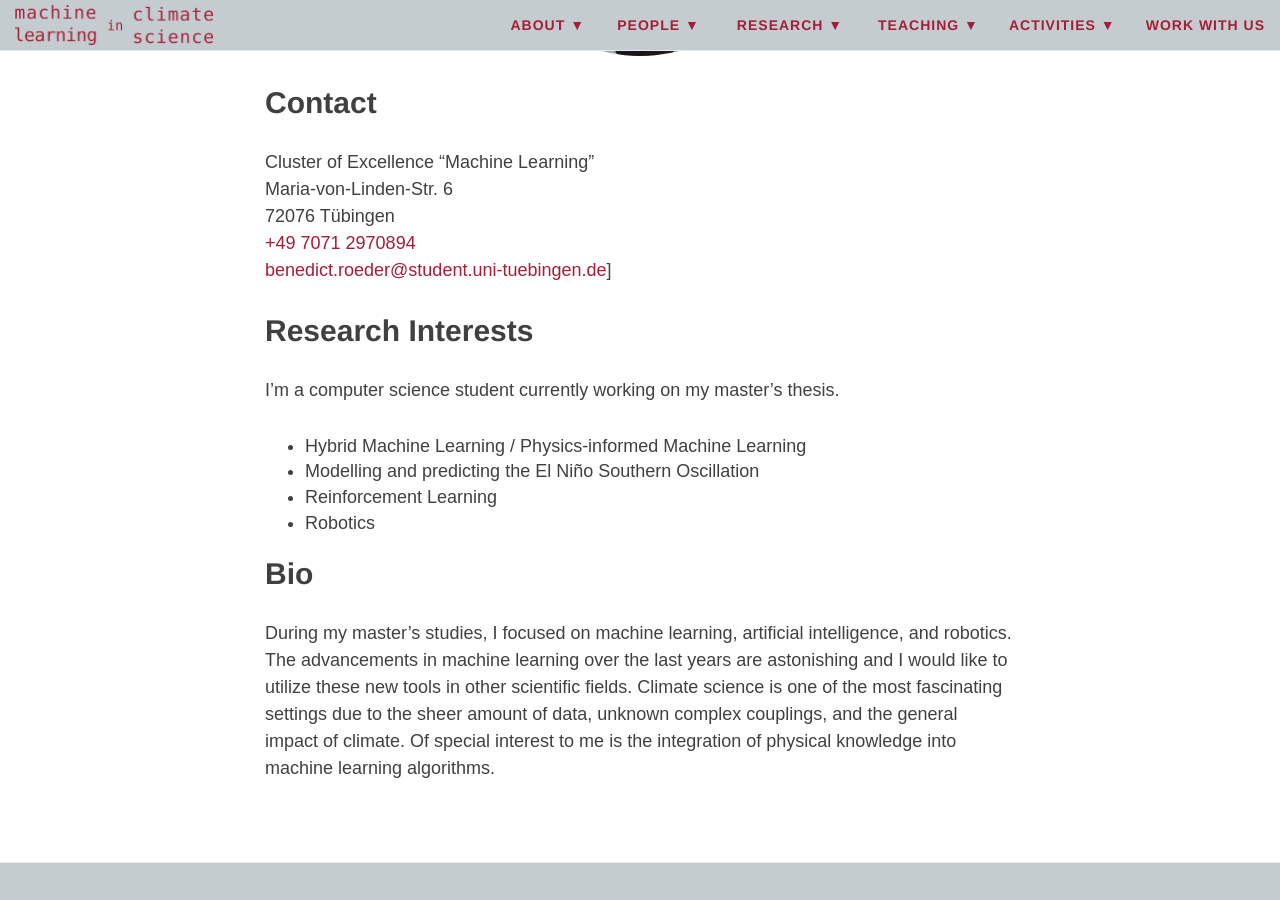
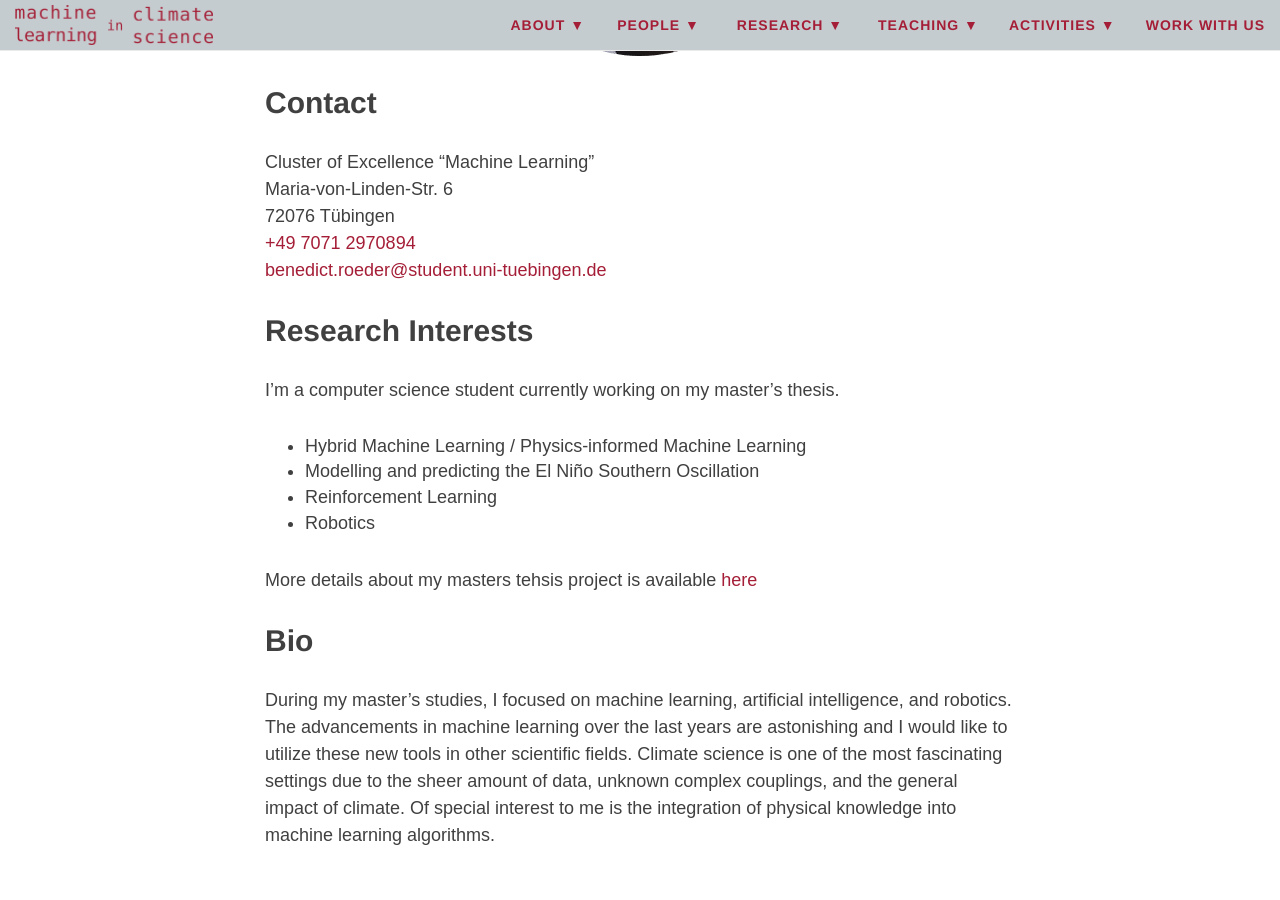
Before and after one commit to mlcs/mlcs.github.io, a Jekyll site: the page built from people/roeder.md, in a window 1280 px wide and 900 px high, scrolled down 576 px. Built offline with Jekyll 4.4.1, drawn with Linux system fonts in a browser that asks for light colours; nearby versions of some CDN libraries.

Commit message:
add Benedict's project description

```diff
--- a/people/roeder.md
+++ b/people/roeder.md
@@ -10,7 +10,7 @@ Cluster of Excellence "Machine Learning"
 Maria-von-Linden-Str. 6
 72076 Tübingen
 [+49 7071 2970894](tel:+4970712970894)
-[benedict.roeder@student.uni-tuebingen.de](mailtobenedict.roeder@student.uni-tuebingen.de)]
+[benedict.roeder@student.uni-tuebingen.de](mailtobenedict.roeder@student.uni-tuebingen.de)
 
 
 ## Research Interests
@@ -21,6 +21,9 @@ I'm a computer science student currently working on my master's thesis.
 - Reinforcement Learning
 - Robotics
 
+More details about my masters tehsis project is available
+[here](https://machineclimate.de/research/projects/#masters-projects)
+
 ## Bio
 
 During my master's studies, I focused on machine learning, artificial
```
Also changed, not shown: research/projects.md (+2 -1 lines), img/roeder_project_figure.jpg (added).
